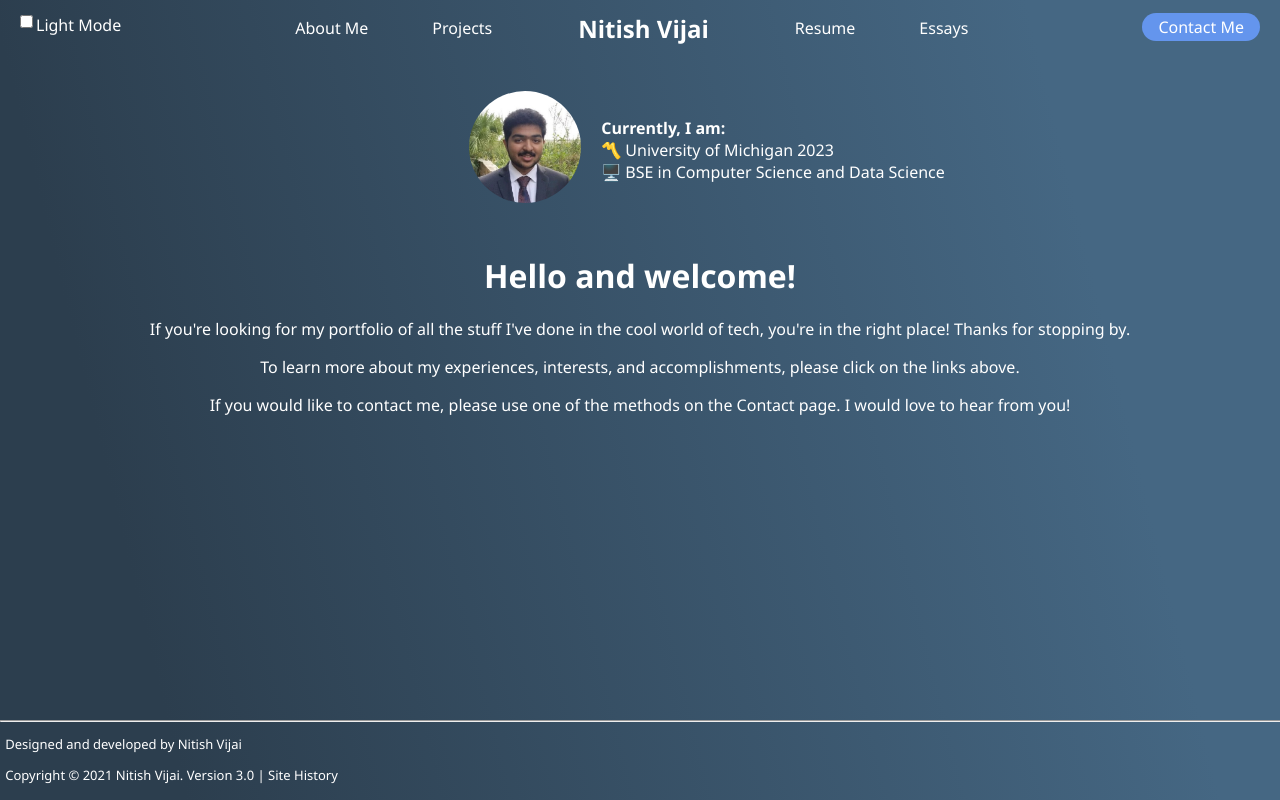
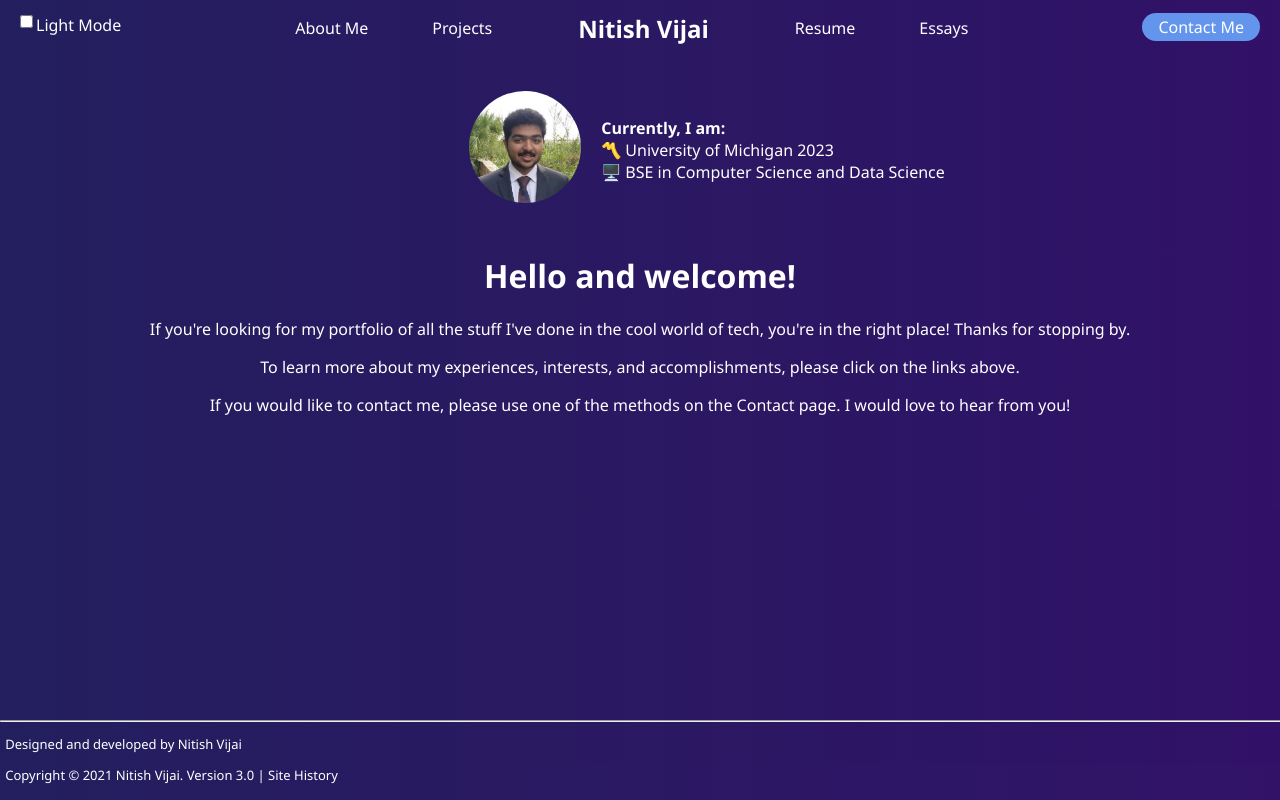
Before and after one commit to nitishvijai/nitish-website-v3, an Angular app: page / in a window 1280 px wide. Built offline with nearby package versions, Linux system fonts and the light colour scheme.

Commit message:
Add V2.0 background animation
To be replaced eventually.

```diff
--- a/src/app/app.component.css
+++ b/src/app/app.component.css
@@ -1,3 +1,5 @@
+
+
 .heading {
     text-align: center;
 }
@@ -6,17 +8,44 @@
     text-align: center;
 }
 
+.background {
+    /* background-image: url('../assets/img/test_background.jpg'); */
+    /* background-image: linear-gradient( 76.3deg,  rgba(44,62,78,1) 12.6%, rgba(69,103,131,1) 82.8% ); */
+    background-image: linear-gradient(270deg, #4B0082, #242766, #077af4, #07aef4);
+    -webkit-animation: BlueHues 20s ease infinite;
+    -moz-animation: BlueHues 20s ease infinite;
+    -o-animation: BlueHues 20s ease infinite;
+    animation: BlueHues 20s ease infinite;
+
+    background-size: 800% 800%;
+    /* background-size: cover; */
+    background-repeat: no-repeat;
+
+    display: block;
+    position: fixed;
+    left: 0;
+    right: 0;
+    height: 100%;
+}
+
 .animated-gradient {
+
     position: relative;
     min-height: 100vh;
     overflow: hidden;
     display: block;
     width:100%;
+    background-color: rgba(0, 0, 0, 0.1);
+
+    /* backdrop-filter: blur(10px); */
 }
 
 .dark-gradient {
-    background-image: linear-gradient( 76.3deg,  rgba(44,62,78,1) 12.6%, rgba(69,103,131,1) 82.8% );
+    /* background-image: linear-gradient( 76.3deg,  rgba(44,62,78,1) 12.6%, rgba(69,103,131,1) 82.8% ); */
+
+    background-size: 100% 100%;
     color: white;
+
 }
 
 .dark {
@@ -34,4 +63,60 @@
 
 .main-container {
     padding-bottom: 5.5rem;
+
 }
+
+
+
+
+/* Animated Gradient Selectors */
+
+@-webkit-keyframes BlueHues {
+    0% {
+        background-position: 0% 50%;
+    }
+    50% {
+        background-position: 100% 50%;
+    }
+    100% {
+        background-position: 0% 50%;
+    }
+}
+
+@-moz-keyframes BlueHues {
+    0% {
+        background-position: 0% 50%;
+    }
+    50% {
+        background-position: 100% 50%;
+    }
+    100% {
+        background-position: 0% 50%;
+    }
+}
+
+@-o-keyframes BlueHues {
+    0% {
+        background-position: 0% 50%;
+    }
+    50% {
+        background-position: 100% 50%;
+    }
+    100% {
+        background-position: 0% 50%;
+    }
+}
+
+@keyframes BlueHues {
+    0% {
+        background-position: 0% 50%;
+    }
+    50% {
+        background-position: 100% 50%;
+    }
+    100% {
+        background-position: 0% 50%;
+    }
+}
+
+/* End Animated Gradient Selectors */
--- a/src/app/app.component.html
+++ b/src/app/app.component.html
@@ -1,4 +1,5 @@
 <!-- Placeholder for now. Will eventually replace with specialized Angular components. -->
+<div class="background"></div>
 <div [ngClass]="{'animated-gradient': true, 'dark-gradient': !lightMode, 'light-gradient': lightMode}">
     <app-side-menu (navigated)="onNavigated($event)"></app-side-menu>
     <div *ngIf="!mobileHeader; else mobileHeaderCmp"><app-header (colorChanged)="onColorChanged($event)" [mode]="lightMode"></app-header></div>
--- a/src/app/components/resume/resume.component.ts
+++ b/src/app/components/resume/resume.component.ts
@@ -16,7 +16,7 @@ export class ResumeComponent implements OnInit, OnDestroy {
       name: 'Principal Financial Group',
       position: 'Software Engineer Intern',
       place: 'Remote / Des Moines, IA',
-      timestamp: 'June 2021 - August 2021',
+      timestamp: 'May 2021 - August 2021',
       bullets: [
         'Streamlined three guided actions in Principal’s Salesforce CRM by building new Aura components and Apex classes from the ground up, resulting in a minute saved for each specialist support call, saving the company approx. $100,000 each year on call costs',
         'Presented our work to the RIS Business Coordinators and successfully deployed our improvements to Production'
```
Also changed, not shown: src/assets/img/test_background.jpg (added).
